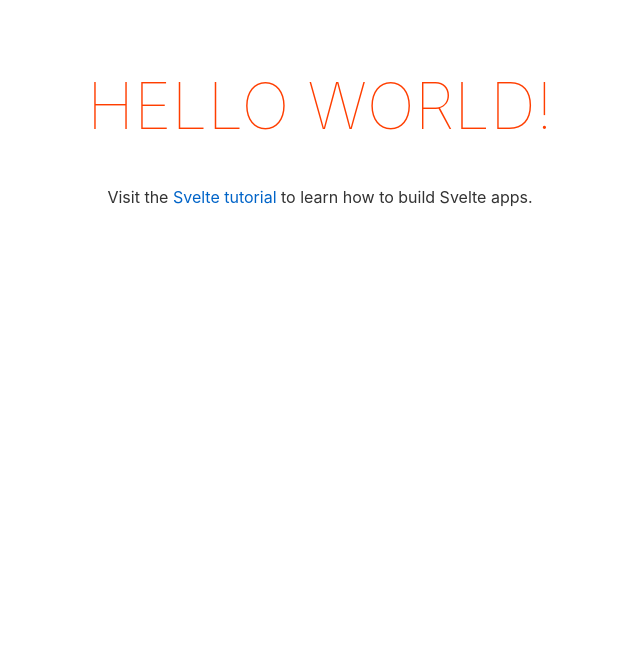
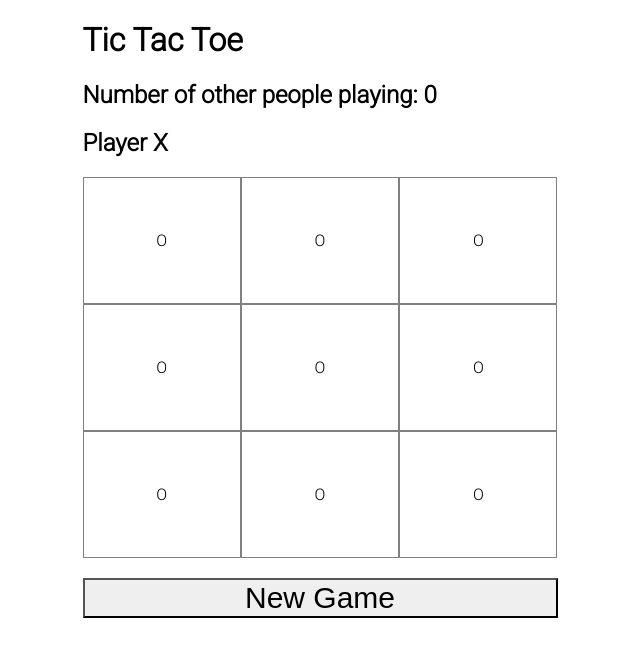
Before and after one commit to MichaelBrunn3r/svelte-tictactoe, a Svelte app: page / in a window 1280 px wide. Shown: the top 656 px of the page, without its empty margins (320-960 px from the left). Built offline with nearby package versions, Linux system fonts and the light colour scheme.

Commit message:
Set up project

```diff
--- a/public/global.css
+++ b/public/global.css
@@ -1,63 +1,3 @@
-html, body {
-	position: relative;
-	width: 100%;
-	height: 100%;
+body {
+	font-family: 'Roboto', sans-serif;
 }
-
-body {
-	color: #333;
-	margin: 0;
-	padding: 8px;
-	box-sizing: border-box;
-	font-family: -apple-system, BlinkMacSystemFont, "Segoe UI", Roboto, Oxygen-Sans, Ubuntu, Cantarell, "Helvetica Neue", sans-serif;
-}
-
-a {
-	color: rgb(0,100,200);
-	text-decoration: none;
-}
-
-a:hover {
-	text-decoration: underline;
-}
-
-a:visited {
-	color: rgb(0,80,160);
-}
-
-label {
-	display: block;
-}
-
-input, button, select, textarea {
-	font-family: inherit;
-	font-size: inherit;
-	-webkit-padding: 0.4em 0;
-	padding: 0.4em;
-	margin: 0 0 0.5em 0;
-	box-sizing: border-box;
-	border: 1px solid #ccc;
-	border-radius: 2px;
-}
-
-input:disabled {
-	color: #ccc;
-}
-
-button {
-	color: #333;
-	background-color: #f4f4f4;
-	outline: none;
-}
-
-button:disabled {
-	color: #999;
-}
-
-button:not(:disabled):active {
-	background-color: #ddd;
-}
-
-button:focus {
-	border-color: #666;
-}
--- a/public/index.html
+++ b/public/index.html
@@ -4,13 +4,16 @@
 	<meta charset='utf-8'>
 	<meta name='viewport' content='width=device-width,initial-scale=1'>
 
-	<title>Svelte app</title>
+	<title>Tic Tac Toe</title>
 
-	<link rel='icon' type='image/png' href='/favicon.png'>
-	<link rel='stylesheet' href='/global.css'>
-	<link rel='stylesheet' href='/build/bundle.css'>
+	<link rel="preconnect" href="https://fonts.gstatic.com">
+	<link href="https://fonts.googleapis.com/css2?family=Roboto:wght@300&display=swap" rel="stylesheet">
 
-	<script defer src='/build/bundle.js'></script>
+	<link rel='icon' type='image/png' href='favicon.png'>
+	<link rel='stylesheet' href='global.css'>
+	<link rel='stylesheet' href='build/bundle.css'>
+
+	<script defer src='build/bundle.js'></script>
 </head>
 
 <body>
--- a/src/App.svelte
+++ b/src/App.svelte
@@ -1,30 +1,54 @@
 <script>
-	export let name;
+	import Square from './Square.svelte';
+
+	let numOtherPlayers = 0;
+	let currentPlayer = "X";
 </script>
-
-<main>
-	<h1>Hello {name}!</h1>
-	<p>Visit the <a href="https://svelte.dev/tutorial">Svelte tutorial</a> to learn how to build Svelte apps.</p>
-</main>
 
 <style>
 	main {
-		text-align: center;
-		padding: 1em;
-		max-width: 240px;
+		width: 475px;
 		margin: 0 auto;
+		height: 1000px;
 	}
 
-	h1 {
-		color: #ff3e00;
-		text-transform: uppercase;
-		font-size: 4em;
-		font-weight: 100;
+	.row {
+		display: flex;
 	}
 
-	@media (min-width: 640px) {
-		main {
-			max-width: none;
-		}
+	button {
+		width: 100%;
+		margin-top: 20px;
+		border-radius: 0;
+		font-size: 30px;
+		cursor: pointer;
+	}
+
+	button:hover {
+		outline: none;
 	}
 </style>
+
+<main>
+	<h1>Tic Tac Toe</h1>
+	<h2>Number of other people playing: {numOtherPlayers}</h2>
+	<h2>Player {currentPlayer}</h2>
+
+	<div class="row">
+		<Square state={"O"}/>
+		<Square state={"O"}/>
+		<Square state={"O"}/>
+	</div>
+	<div class="row">
+		<Square state={"O"}/>
+		<Square state={"O"}/>
+		<Square state={"O"}/>
+	</div>
+	<div class="row">
+		<Square state={"O"}/>
+		<Square state={"O"}/>
+		<Square state={"O"}/>
+	</div>
+
+	<button>New Game</button>
+</main>
--- /dev/null
+++ b/src/Square.svelte
@@ -0,0 +1,17 @@
+<script>
+	export let state;
+</script>
+
+<style>
+	.square {
+		border: solid 1px gray;
+		height: 125px;
+		width: 125px;
+		flex: 1;
+		text-align: center;
+		line-height: 125px;
+		cursor: pointer;
+	}
+</style>
+
+<div class="square">{state}</div>
--- a/src/main.js
+++ b/src/main.js
@@ -1,10 +1,7 @@
 import App from './App.svelte';
 
 const app = new App({
-	target: document.body,
-	props: {
-		name: 'world'
-	}
+	target: document.body
 });
 
 export default app;
```
Also changed, not shown: 1 other file (tests, documents, lock files or other folders).
